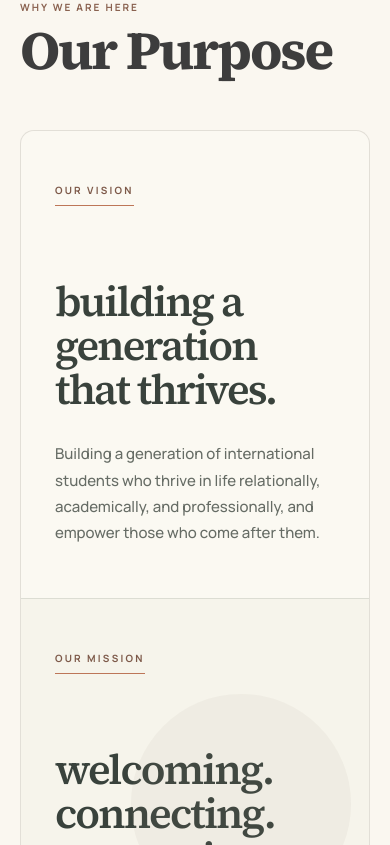
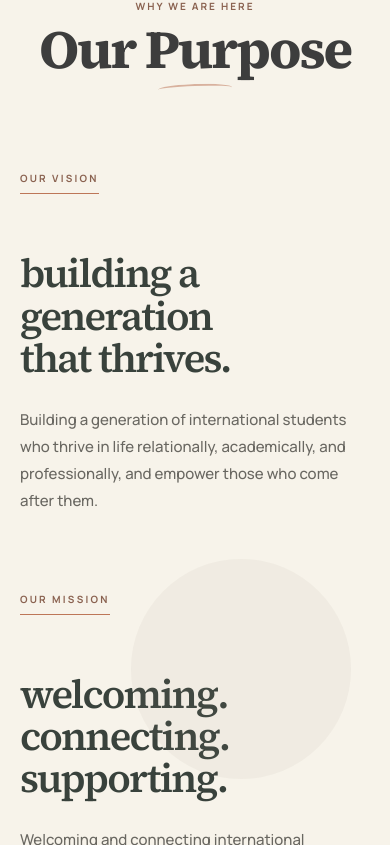
Before and after one commit to kawanseattle/kawanseattle.org, a SvelteKit app: page / in a window 390 px wide. Shown: the part 2019-2864 px from the top of the page. Built offline with nearby package versions, Linux system fonts and the light colour scheme.

Commit message:
Warm homepage palette and refine illustrations

```diff
--- a/src/routes/+page.svelte
+++ b/src/routes/+page.svelte
@@ -3016,7 +3016,7 @@
 		padding: 7px;
 		border: 1px solid rgba(78, 75, 68, .08);
 		border-radius: 12px;
-		background: #fff;
+		background: var(--warm-surface);
 		box-shadow: 0 20px 50px rgba(59, 56, 49, .1);
 		transform: none;
 	}
@@ -3048,10 +3048,14 @@
 
 	/* Unified KAWAN design system */
 	:global(body) {
+		--warm-cream: #f7f3ea;
+		--warm-beige: #f0eadf;
+		--warm-surface: #fbf8f2;
 		color: #343a35;
-		background: #faf7f0;
+		background: var(--warm-cream);
 		font-family: 'Manrope', sans-serif;
 	}
+	:global(main) { background: var(--warm-cream); }
 	h1, :global(blockquote) {
 		font-family: 'Fraunces', serif;
 	}
@@ -3102,7 +3106,7 @@
 		position: relative;
 		overflow: hidden;
 		min-height: 790px;
-		background: #f8f2e8;
+		background: var(--warm-cream);
 	}
 	.hero::before, .hero::after { display: none; }
 	.hero-minimal {
@@ -3173,7 +3177,7 @@
 	@keyframes hero-copy-in { from { opacity: 0; transform: translateY(16px); } to { opacity: 1; transform: none; } }
 	@keyframes illustration-reveal { to { mask-size: 100% 100%; } }
 
-	.about { padding-top: 145px; padding-bottom: 0; background: #faf7f0; }
+	.about { padding-top: 145px; padding-bottom: 0; background: var(--warm-cream); }
 	.illustration-band { gap: clamp(62px, 8vw, 110px); padding-bottom: 145px; }
 	.about-photo-frame, .about-photo-frame:hover {
 		border-radius: 10px;
@@ -3184,75 +3188,97 @@
 	.illustration-copy > p strong { font-weight: 600; }
 
 	.belief-section {
+		position: relative;
 		margin-top: 0;
-		padding: 104px 0 112px;
-		border-top: 1px solid rgba(67, 79, 69, .1);
-		border-bottom: 1px solid rgba(67, 79, 69, .1);
-	}
-	.belief-section::before { background: #faf7f0; }
-	.belief-heading { max-width: 760px; margin-bottom: 50px; }
-	.belief-heading h2 { margin-top: 10px; font-size: clamp(54px, 6vw, 78px); }
+		padding: clamp(104px, 10vw, 148px) 0 clamp(112px, 11vw, 158px);
+	}
+	.belief-section::before { background: var(--warm-cream); }
+	.belief-heading {
+		max-width: 760px;
+		margin: 0 auto clamp(72px, 8vw, 108px);
+		text-align: center;
+	}
+	.belief-heading h2 {
+		position: relative;
+		width: fit-content;
+		margin: 10px auto 0;
+		padding-bottom: 18px;
+		font-size: clamp(54px, 6vw, 78px);
+	}
+	.belief-heading h2::after {
+		position: absolute;
+		bottom: 0;
+		left: 50%;
+		width: 74px;
+		height: 7px;
+		border-top: 2px solid rgba(189, 118, 88, .52);
+		border-radius: 50%;
+		content: '';
+		transform: translateX(-50%) rotate(-2deg);
+	}
 	.belief-section .belief-grid {
 		display: grid;
-		max-width: none;
+		max-width: 1160px;
 		grid-template-columns: repeat(2, minmax(0, 1fr));
-		gap: 0;
-		margin: 0;
-		overflow: hidden;
-		border: 1px solid rgba(77, 82, 74, .13);
-		border-radius: 14px;
-		background: #f8f5ed;
+		gap: clamp(72px, 10vw, 150px);
+		align-items: start;
+		margin: 0 auto;
+		overflow: visible;
+		border: 0;
+		border-radius: 0;
+		background: transparent;
 	}
 	.belief-section .belief-block,
 	.belief-section .belief-block:first-child,
 	.belief-section .belief-block:last-child {
 		display: flex;
-		min-height: 410px;
+		min-height: 0;
 		flex-direction: column;
-		padding: clamp(46px, 5vw, 70px);
+		padding: 0;
 		border: 0;
-		background: rgba(255, 253, 248, .42);
+		border-radius: 0;
+		background: transparent;
 		box-shadow: none;
-	}
-	.belief-section .belief-block:last-child {
-		padding: clamp(46px, 5vw, 70px);
-		border-left: 1px solid rgba(67, 79, 69, .14);
-		background: rgba(239, 239, 229, .32);
 	}
 	.belief-section .belief-block:hover,
 	.belief-section .belief-block:first-child:hover,
 	.belief-section .belief-block:last-child:hover {
-		padding: clamp(46px, 5vw, 70px);
-		background: rgba(255, 253, 248, .42);
+		padding: 0;
+		background: transparent;
 		box-shadow: none;
 		transform: none;
 	}
-	.belief-section .belief-block:last-child:hover { background: rgba(239, 239, 229, .32); }
-	.belief-label { margin: 0 0 46px; }
+	.belief-label { margin: 0 0 30px; }
+	.belief-label .about-label { color: #8a6250; }
 	.belief-copy h3 {
 		max-width: 540px;
-		margin-bottom: 30px;
-		font-size: clamp(42px, 4.15vw, 59px);
+		margin-bottom: 26px;
+		font-size: clamp(40px, 4vw, 57px);
 		font-weight: 600;
-		line-height: 1.04;
+		line-height: 1.06;
 		letter-spacing: -.045em;
 	}
-	.belief-copy .about-description { max-width: 520px; font-size: 15px; line-height: 1.75; }
+	.belief-copy .about-description {
+		max-width: 500px;
+		color: #696761;
+		font-size: 15px;
+		line-height: 1.8;
+	}
 	@media (max-width: 800px) {
-		.belief-section { padding: 96px 0 104px; }
-		.belief-heading { margin-bottom: 54px; }
-		.belief-section .belief-grid { grid-template-columns: 1fr; }
+		.belief-section { padding: 96px 0 112px; }
+		.belief-heading { margin-bottom: 72px; }
+		.belief-section .belief-grid { grid-template-columns: 1fr; gap: 72px; }
 		.belief-section .belief-block,
 		.belief-section .belief-block:first-child,
 		.belief-section .belief-block:last-child {
 			min-height: 0;
-			padding: 46px 34px 52px;
-			border-left: 0;
+			padding: 0;
+			border: 0;
 		}
-		.belief-section .belief-block + .belief-block { border-top: 1px solid rgba(67, 79, 69, .14); }
 		.belief-section .belief-block:hover,
 		.belief-section .belief-block:first-child:hover,
-		.belief-section .belief-block:last-child:hover { padding: 46px 34px 52px; }
+		.belief-section .belief-block:last-child:hover { padding: 0; }
+		.belief-copy .about-description { max-width: 600px; }
 	}
 
 	.programs.section-wrap {
@@ -3261,7 +3287,7 @@
 		box-sizing: border-box;
 		flex-direction: column;
 		padding: 52px 5.5vw 58px;
-		background: #faf7f0;
+		background: var(--warm-beige);
 	}
 	.journey-section-heading {
 		max-width: 760px;
@@ -3291,7 +3317,7 @@
 		padding: 34px;
 		border: 1px solid rgba(64,77,66,.12);
 		border-radius: 7px;
-		background: #fffdf8;
+		background: var(--warm-surface);
 		box-shadow: none;
 		backdrop-filter: none;
 	}
@@ -3321,7 +3347,7 @@
 		overflow: hidden;
 		border: 1px solid rgba(105, 97, 87, .16);
 		border-radius: 14px;
-		background: rgba(252, 249, 242, .72);
+		background: rgba(251, 248, 242, .78);
 		box-shadow: none;
 		transition: border-color .28s ease, background-color .28s ease, transform .28s ease;
 	}
@@ -3330,7 +3356,7 @@
 	.support-stop:nth-of-type(3),
 	.support-stop:nth-of-type(4) { grid-column: auto; }
 	.support-stop + .support-stop { border: 1px solid rgba(105, 97, 87, .12); }
-	.support-stop:hover { border-color: rgba(93, 91, 83, .22); background: rgba(255, 253, 248, .76); box-shadow: none; }
+	.support-stop:hover { border-color: rgba(93, 91, 83, .22); background: rgba(251, 248, 242, .94); box-shadow: none; }
 	:global(.support-stop.visible:hover) { transform: translateY(-3px); }
 	.support-visual {
 		position: absolute;
@@ -3370,7 +3396,7 @@
 		margin-left: auto;
 		padding: clamp(20px, 1.7vw, 28px);
 		border-radius: 12px;
-		background: rgba(255, 253, 248, .9);
+		background: rgba(251, 248, 242, .92);
 		backdrop-filter: blur(3px);
 	}
 	.support-stop:nth-of-type(even) .support-copy { margin-right: auto; margin-left: 0; }
@@ -3455,7 +3481,7 @@
 	.community-photo-break::after { position: absolute; inset: 55% 0 0; background: linear-gradient(transparent, rgba(29,36,31,.64)); content: ''; }
 	.community-photo-break p { position: absolute; z-index: 2; right: 7%; bottom: 7%; max-width: 620px; margin: 0; color: white; font-family: 'Source Serif 4', Georgia, serif; font-size: clamp(32px, 4.6vw, 64px); font-weight: 650; line-height: 1.05; letter-spacing: -.035em; text-align: right; }
 
-	.stories { padding-top: 145px; padding-bottom: 145px; background: #faf7f0; }
+	.stories { padding-top: 145px; padding-bottom: 145px; background: var(--warm-cream); }
 	:global(.story-card) { border: 1px solid rgba(64,77,66,.11); border-radius: 8px; box-shadow: none; }
 	:global(.student) img { filter: saturate(.82); }
 
@@ -3481,7 +3507,7 @@
 	.calendar-dates > button:hover { background: #ebece5; transform: translateY(-1px); }
 	.calendar-dates > button.active { color: #fff; background: #4b5b50; }
 	.calendar-dates > button.active::after { background: #e8c9b8; }
-	.featured-event { overflow: hidden; border: 1px solid rgba(65,77,67,.1); border-radius: 8px; background: #fffdf8; }
+	.featured-event { overflow: hidden; border: 1px solid rgba(65,77,67,.1); border-radius: 8px; background: var(--warm-surface); }
 	.featured-event-photo { overflow: hidden; aspect-ratio: 16 / 9; background: #e8e7df; }
 	.featured-event-photo img { width: 100%; height: 100%; object-fit: cover; object-position: center; filter: saturate(.86) contrast(.97); transition: transform .55s ease; }
 	.featured-event:hover .featured-event-photo img { transform: scale(1.015); }
@@ -3536,7 +3562,7 @@
 	.slide-dots button.active { background: #fff; transform: scale(1.15); }
 	@keyframes hiking-photo-in { from { opacity: .25; } to { opacity: 1; } }
 
-	.cta-minimal { padding: 150px 0; background: #eef2eb; }
+	.cta-minimal { padding: 150px 0; background: var(--warm-beige); }
 	.cta-content { max-width: 820px; margin: 0 auto; }
 	.cta-content h2 { margin: 12px 0 24px; font-size: clamp(56px, 7vw, 88px); line-height: .98; }
 	.cta-content > p:not(.about-eyebrow) { max-width: 590px; margin: 0 auto 34px; color: #666b65; font-size: 16px; line-height: 1.75; }
@@ -3559,7 +3585,7 @@
 		padding: clamp(38px, 6vw, 58px);
 		border: 1px solid rgba(65, 77, 67, .11);
 		border-radius: 10px;
-		background: #faf7f0;
+		background: var(--warm-surface);
 		box-shadow: 0 26px 70px rgba(35, 41, 36, .2);
 		animation: modal-content-in .38s cubic-bezier(.2,.7,.2,1) both;
 	}
@@ -3599,7 +3625,7 @@
 		border-radius: 6px;
 		outline: none;
 		color: #343a35;
-		background: #fffdf8;
+		background: var(--warm-surface);
 		font: 500 14px 'Manrope', sans-serif;
 		transition: border-color .22s ease, box-shadow .22s ease;
 	}
@@ -3609,7 +3635,7 @@
 	:global(.phone-field .iti) {
 		width: 100%;
 		--iti-border-color: rgba(65, 77, 67, .16);
-		--iti-dropdown-bg: #fffdf8;
+		--iti-dropdown-bg: #fbf8f2;
 		--iti-hover-color: rgba(101, 118, 106, .09);
 	}
 	:global(.phone-field .iti__country-container) { padding: 1px; }
@@ -3625,7 +3651,7 @@
 		z-index: 110;
 		border: 1px solid rgba(65, 77, 67, .16);
 		border-radius: 7px;
-		background: #fffdf8;
+		background: var(--warm-surface);
 		box-shadow: 0 16px 38px rgba(35, 41, 36, .16);
 		font-family: 'Manrope', sans-serif;
 	}
@@ -3673,7 +3699,7 @@
 	@keyframes modal-backdrop-in { from { opacity: 0; } }
 	@keyframes modal-content-in { from { opacity: 0; transform: translateY(12px); } }
 
-	footer { background: #e5e9e1; }
+	footer { background: var(--warm-beige); }
 	@media (max-width: 900px) {
 		.hero, .hero-minimal { min-height: 740px; }
 		.hero-minimal { padding-top: 135px; padding-bottom: 84px; }
```
Also changed, not shown: static/images/kawan-hero-seattle-sketches.png.
